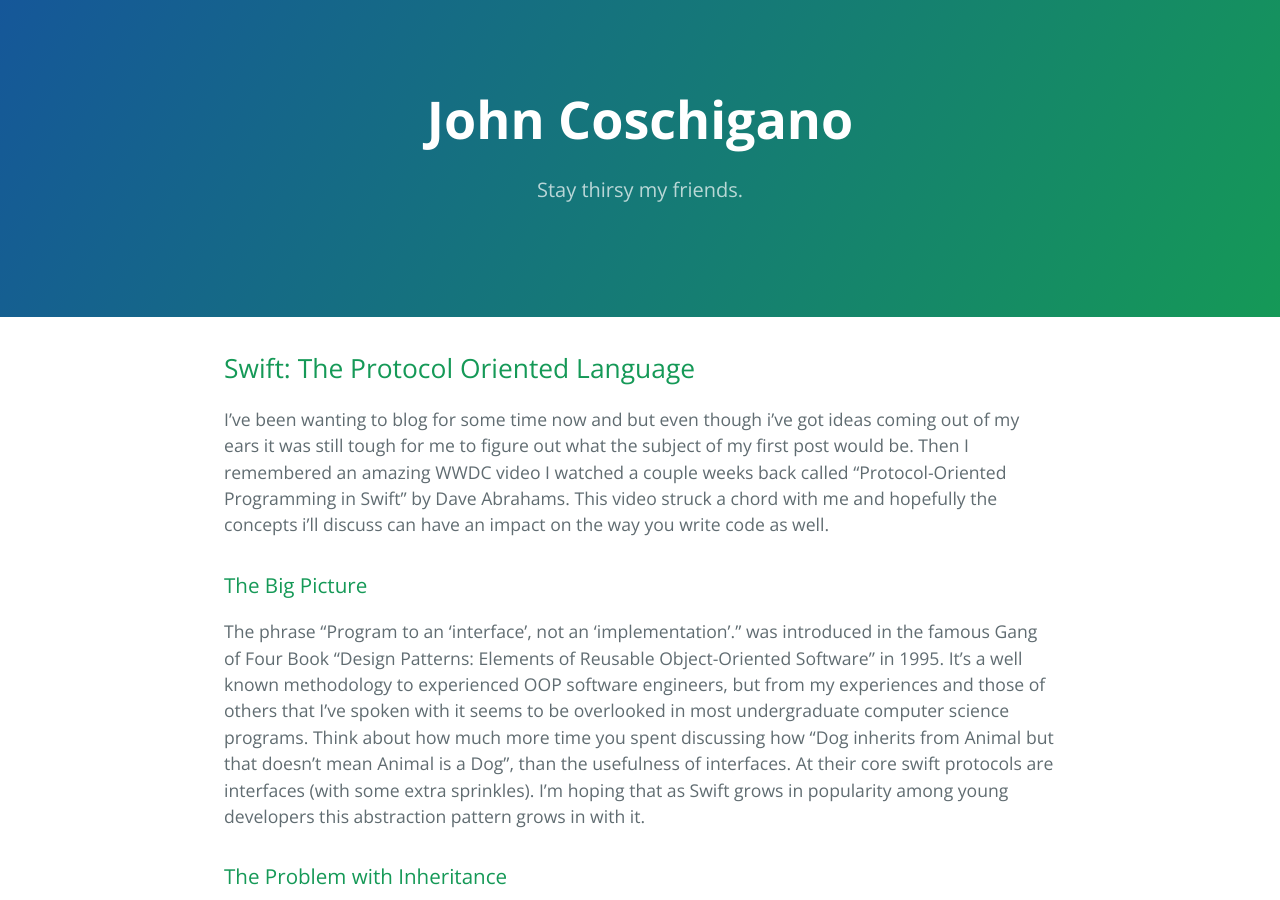
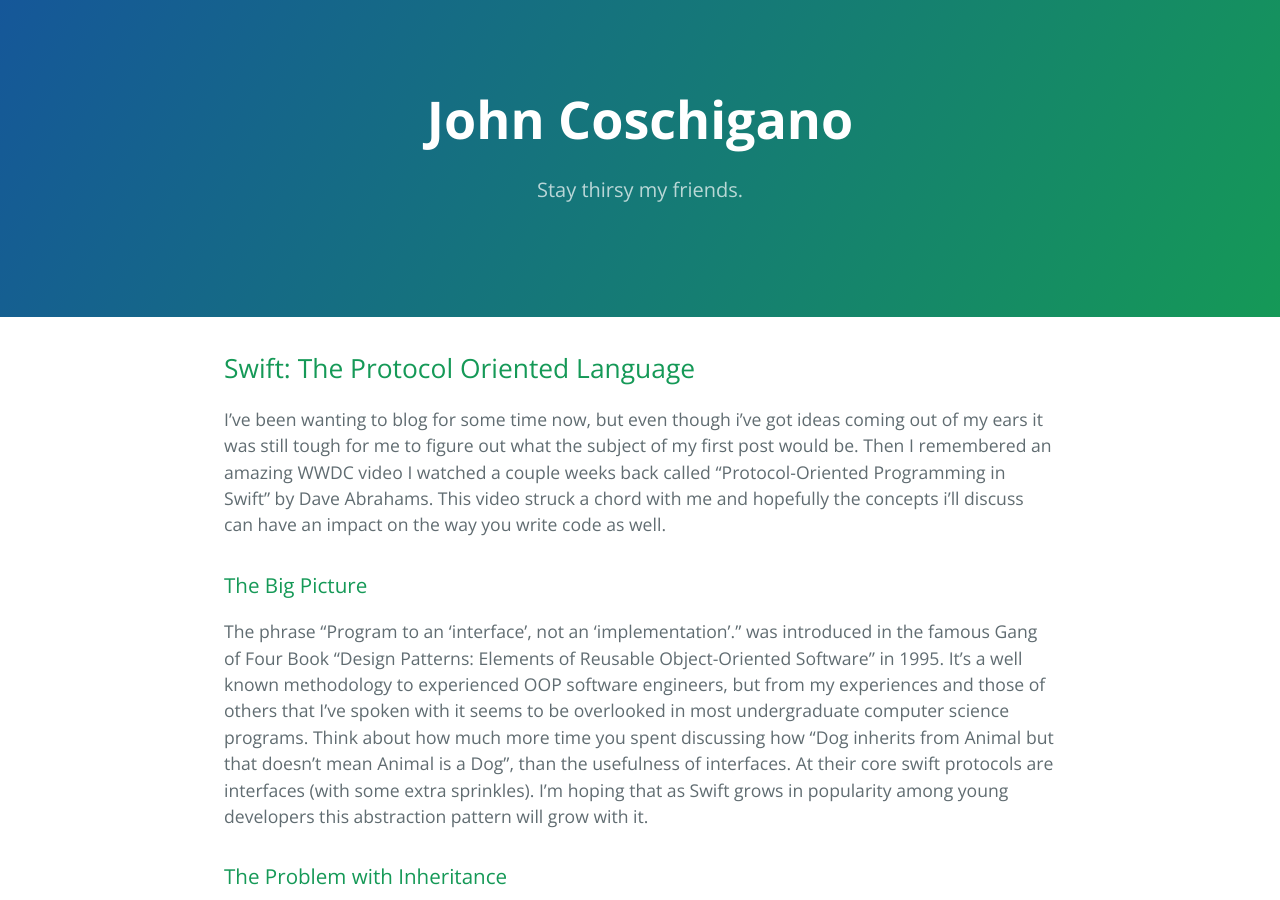
Before and after one commit to johncosch/johncosch.github.io, a Jekyll site: the page built from _posts/2015-10-21-protocol-oriented-language.md, in a window 1280 px wide and 900 px high. Built offline with Jekyll 4.4.1, drawn with Linux system fonts in a browser that asks for light colours.

Commit message:
Fixed grammar errors

```diff
--- a/_posts/2015-10-21-protocol-oriented-language.md
+++ b/_posts/2015-10-21-protocol-oriented-language.md
@@ -4,10 +4,10 @@ title: Swift - The Protocol Oriented Language
 ---
 ## Swift: The Protocol Oriented Language
 
-I've been wanting to blog for some time now and but even though i've got ideas coming out of my ears it was still tough for me to figure out what the subject of my first post would be. Then I remembered an amazing WWDC video I watched a couple weeks back called "Protocol-Oriented Programming in Swift" by Dave Abrahams. This video struck a chord with me and hopefully the concepts i'll discuss can have an impact on the way you write code as well.
+I've been wanting to blog for some time now, but even though i've got ideas coming out of my ears it was still tough for me to figure out what the subject of my first post would be. Then I remembered an amazing WWDC video I watched a couple weeks back called "Protocol-Oriented Programming in Swift" by Dave Abrahams. This video struck a chord with me and hopefully the concepts i'll discuss can have an impact on the way you write code as well.
 
 ### The Big Picture
-The phrase "Program to an 'interface', not an 'implementation'." was introduced in the famous Gang of Four Book "Design Patterns: Elements of Reusable Object-Oriented Software" in 1995. It's a well known methodology to experienced OOP software engineers, but from my experiences and those of others that I've spoken with it seems to be overlooked in most undergraduate computer science programs. Think about how much more time you spent discussing how "Dog inherits from Animal but that doesn't mean Animal is a Dog", than the usefulness of interfaces. At their core swift protocols are interfaces (with some extra sprinkles). I'm hoping that as Swift grows in popularity among young developers this abstraction pattern grows in with it.
+The phrase "Program to an 'interface', not an 'implementation'." was introduced in the famous Gang of Four Book "Design Patterns: Elements of Reusable Object-Oriented Software" in 1995. It's a well known methodology to experienced OOP software engineers, but from my experiences and those of others that I've spoken with it seems to be overlooked in most undergraduate computer science programs. Think about how much more time you spent discussing how "Dog inherits from Animal but that doesn't mean Animal is a Dog", than the usefulness of interfaces. At their core swift protocols are interfaces (with some extra sprinkles). I'm hoping that as Swift grows in popularity among young developers this abstraction pattern will grow with it.
 
 ### The Problem with Inheritance
 While inheritance is super powerful I think it's important that we don't overuse it. In Dave Abrahams' talk he describes some of the main issues with inheritance in Swift:
```
Also changed, not shown: 1 other file.
